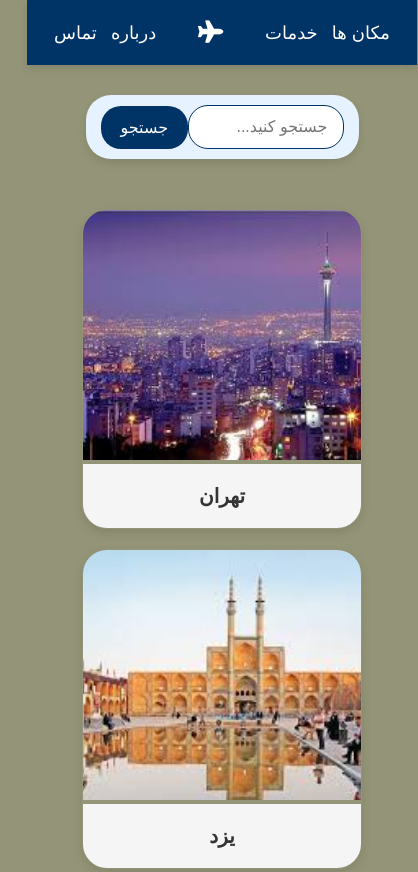
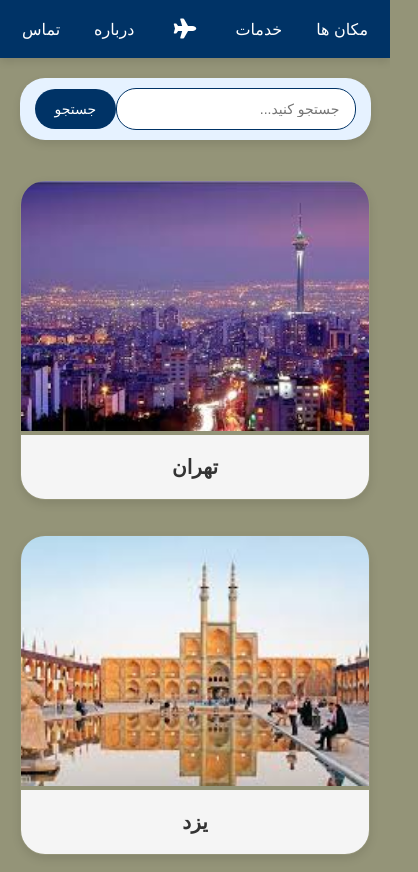
Before and after one commit to samir0o/chalesh9, a plain HTML site: page index.html in a window 390 px wide. Shown: the top 872 px of the page, 418 px wide, since content can reach past the window. Drawn offline with Linux system fonts and the light colour scheme; a web font is replaced by a local one.

Commit message:
make it responsive

```diff
--- a/chalesh9.css
+++ b/index.css
@@ -248,13 +248,70 @@ footer .team-names span {
   transition: color 0.3s ease;
 }
 
-@media screen and (max-width: 992px) {
+@media screen and (max-width: 768px) {
+  .nav {
+    flex-direction:row;
+    padding: 15px;
+  }
+
+  .nav-list {
+    flex-direction: row;
+    align-items:flex-start;
+    gap: 20px;
+  }
+
+  .search-box {
+    width: 90%;
+    margin: 20px auto;
+  }
+
   .card-all {
+    gap: 15px;
+    justify-content: space-between;
+    flex-wrap: wrap;
+  }
+
+  .card {
+    width: 45%;
+  }
+
+  footer {
+    padding: 20px 20px;
     flex-direction: column;
     align-items: center;
   }
 
-  .card {
-    width: 80%;
+  footer .footer-section {
+    width: 100%;
+    text-align: center;
+    margin-bottom: 10px;
   }
 }
+
+@media screen and (max-width: 480px) {
+  .card {
+    width: 100%;
+    margin-bottom: 20px;
+  }
+
+  .nav a {
+    font-size: 16px;
+  }
+
+  .search-box input {
+    font-size: 14px;
+  }
+
+  .search-box button {
+    font-size: 14px;
+  }
+
+  footer .footer-section {
+    width: 100%;
+    margin-bottom: 10px;
+  }
+
+  footer .team-names {
+    gap: 15px;
+  }
+}
--- a/index.html
+++ b/index.html
@@ -12,7 +12,7 @@
       href="https://cdnjs.cloudflare.com/ajax/libs/font-awesome/6.0.0-beta3/css/all.min.css"
       rel="stylesheet"
     />
-    <link rel="stylesheet" href="chalesh9.css" />
+    <link rel="stylesheet" href="index.css" />
   </head>
   <body>
     <header>
--- a/khadamat/chalesh9-khadamat.css
+++ b/khadamat/chalesh9-khadamat.css
@@ -183,13 +183,14 @@
 
   @media (max-width: 768px) {
     .nav {
-      flex-direction: column;
-      padding: 20px;
+      flex-direction:row;
+      padding: 15px;
     }
 
     .nav-list {
-      flex-direction: column;
-      margin-top: 10px;
+      flex-direction: row;
+      align-items:flex-start;
+      gap: 20px;
     }
 
     .intro {
```
